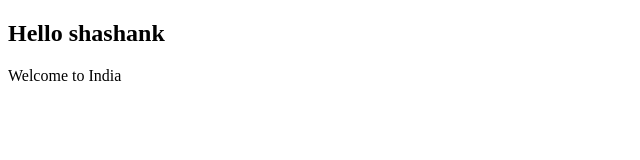
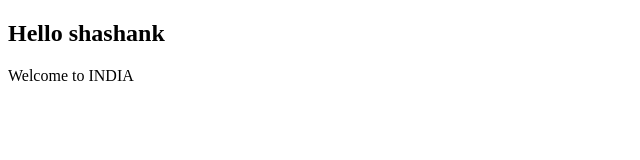
Before and after one commit to ShashiBondi/yuvraj-website, a plain HTML site: page index.html in a window 1280 px wide. Shown: the full height of the page, 0-640 px from the left. Drawn offline with Linux system fonts and the light colour scheme.

Commit message:
Country Name Block letters Updated

```diff
--- a/index.html
+++ b/index.html
@@ -9,7 +9,7 @@
 <body>
     <div class="hi">
         <h2>Hello shashank</h2>
-        <p>Welcome to India</p>
+        <p>Welcome to INDIA</p>
     </div>
 </body>
 </html>
```
